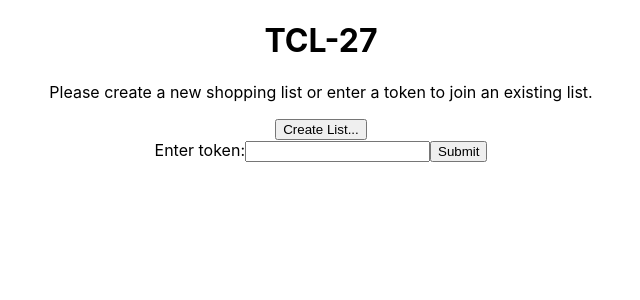
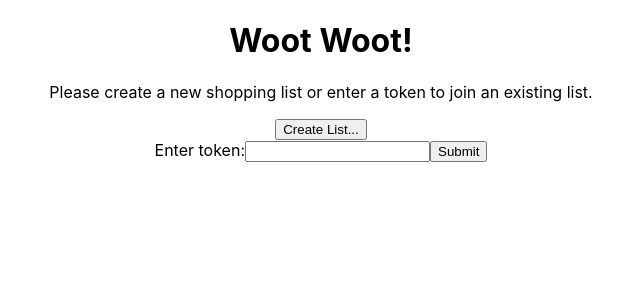
Before and after one commit to the-collab-lab/tcl-27-smart-shopping-list, a React (Create React App) app: page / in a window 1280 px wide. Shown: the top 300 px of the page, without its empty margins (319-959 px from the left). Built offline with nearby package versions, Linux system fonts and the light colour scheme; no server answers; the database is empty.

Commit message:
Change app name to Woot Woot! per multiple requests
Co-authored-by: Yolanda Haynes <yhaynes@giyo.us>

```diff
--- a/src/components/Header.js
+++ b/src/components/Header.js
@@ -3,7 +3,7 @@ import React from 'react';
 const Header = () => {
   return (
     <div>
-      <h1>TCL-27</h1>
+      <h1>Woot Woot!</h1>
     </div>
   );
 };
```
Also changed, not shown: 1 other file (tests, documents, lock files or other folders).
